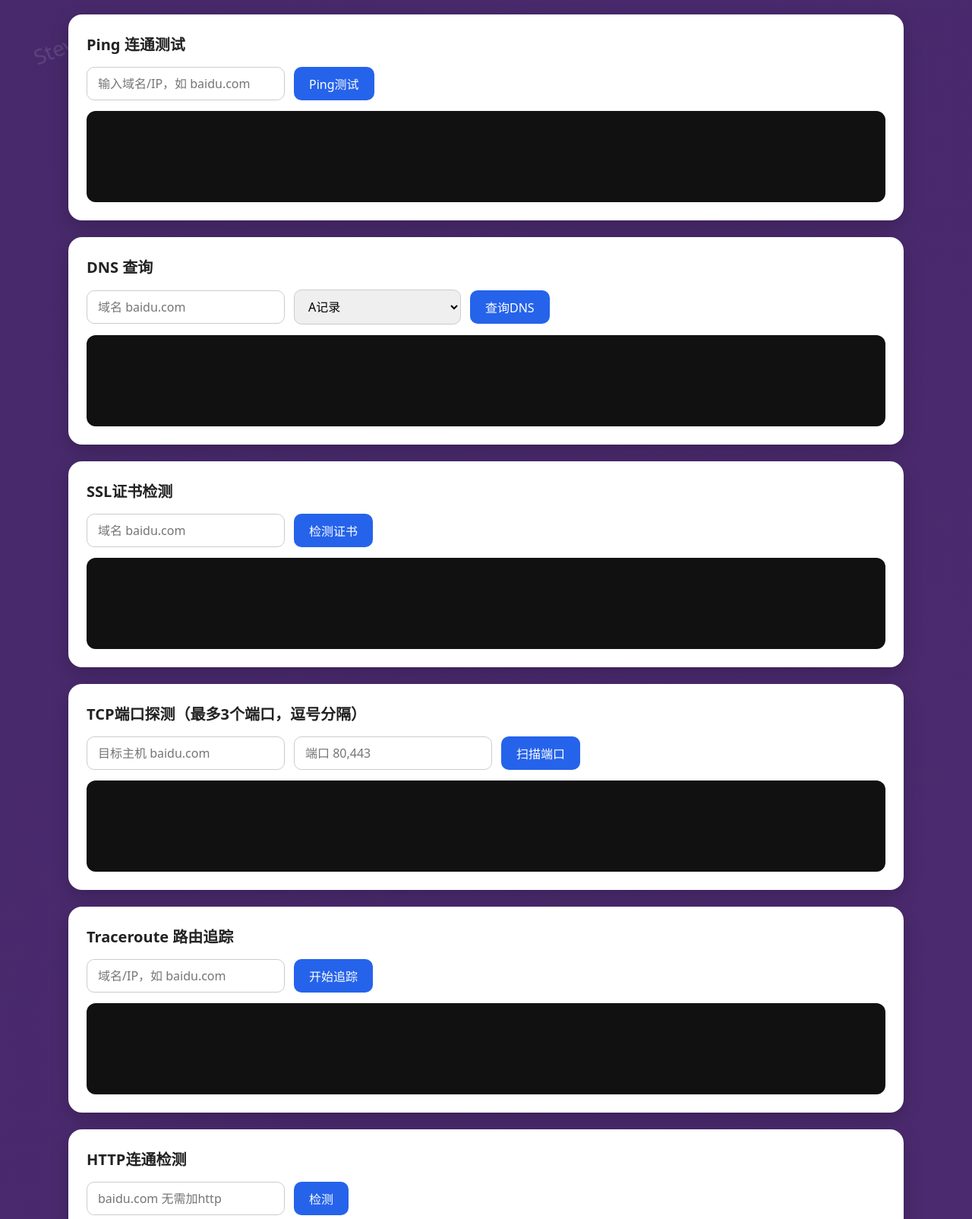
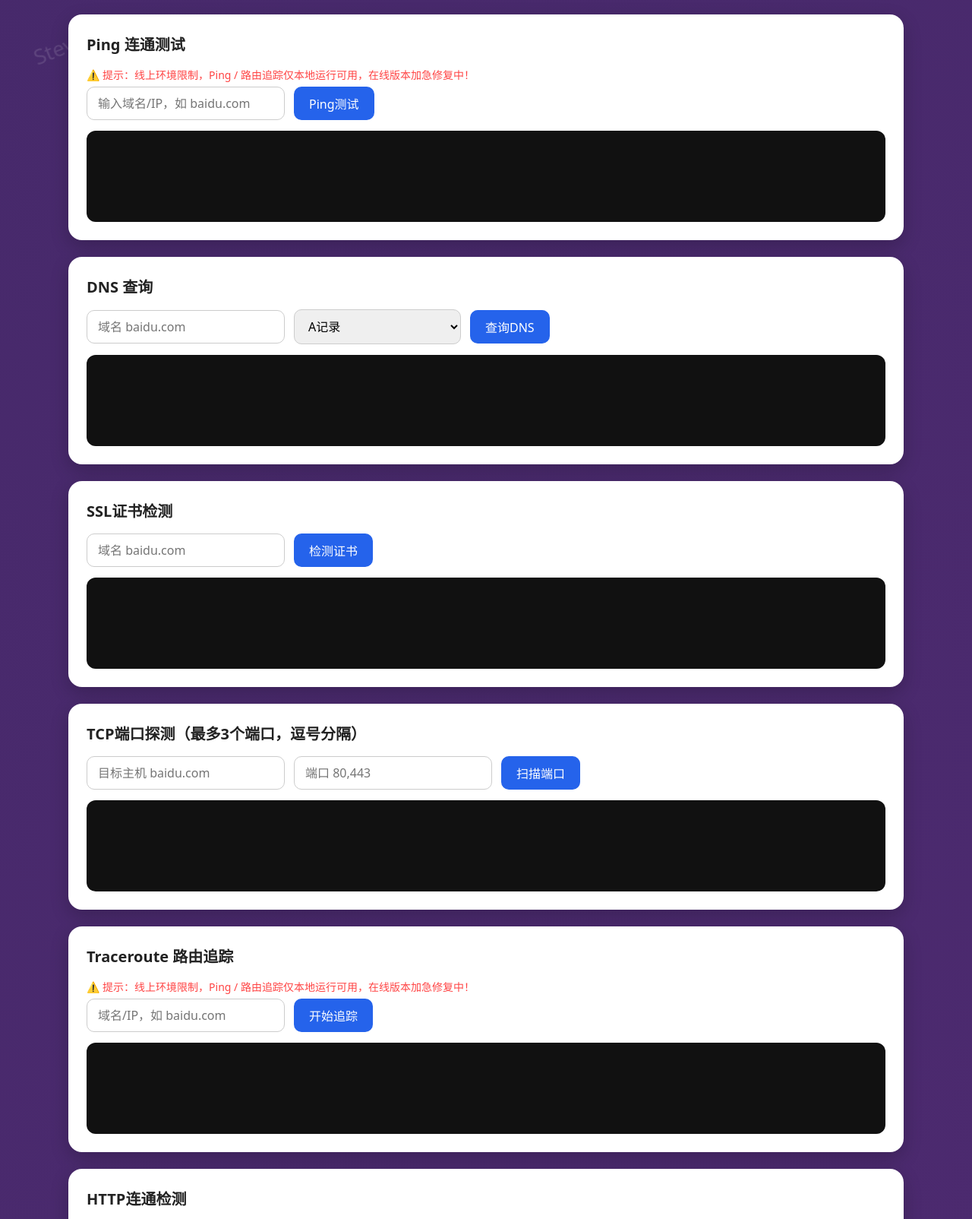
Before and after one commit to Stephengigi/St, a website: page public/index.html in a window 1280 px wide. Shown: the part 100-1704 px from the top of the page at 76% size. Drawn offline with Linux system fonts and the light colour scheme.

Commit message:
first commit: ping route线下test pass

```diff
--- a/public/index.html
+++ b/public/index.html
@@ -175,6 +175,9 @@
         <!-- Ping -->
         <div class="card">
             <h2 id="pingTitle">Ping 连通测试</h2>
+            <div style="color:#ff4444; font-size:14px; margin:6px 0;">
+    ⚠️ 提示：线上环境限制，Ping / 路由追踪仅本地运行可用，在线版本加急修复中！
+            </div>
             <div class="row">
                 <input id="pingHost" placeholder="输入域名/IP，如 baidu.com">
                 <button id="pingBtn" onclick="runPing()">Ping测试</button>
@@ -219,6 +222,9 @@
         <!-- Traceroute路由追踪 -->
         <div class="card">
             <h2 id="traceTitle">Traceroute 路由追踪</h2>
+            <div style="color:#ff4444; font-size:14px; margin:6px 0;">
+    ⚠️ 提示：线上环境限制，Ping / 路由追踪仅本地运行可用，在线版本加急修复中！
+            </div>
             <div class="row">
                 <input id="traceHost" placeholder="域名/IP，如 baidu.com">
                 <button id="traceBtn" onclick="runTraceroute()">开始追踪</button>
```
